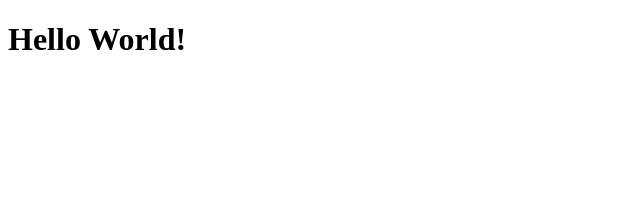
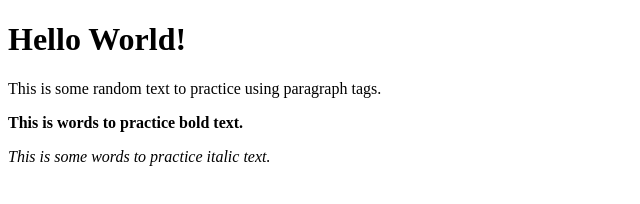
Before and after one commit to AuntSaucey/git_test, a plain HTML site: page html-boilerplate/index.html in a window 1280 px wide. Shown: the whole page, without its empty margins (0-640 px from the left). Drawn offline with Linux system fonts and the light colour scheme.

Commit message:
practicing p tags, em tags, and strong tags

```diff
--- a/html-boilerplate/index.html
+++ b/html-boilerplate/index.html
@@ -6,5 +6,8 @@
     </head>
     <body>
        <h1>Hello World!</h1>
+       <p>This is some random text to practice using paragraph tags.</p>
+       <p><strong>This is words to practice bold text.</strong></p>
+       <p><em>This is some words to practice italic text.</em></p>
     </body>
 </html>
```
